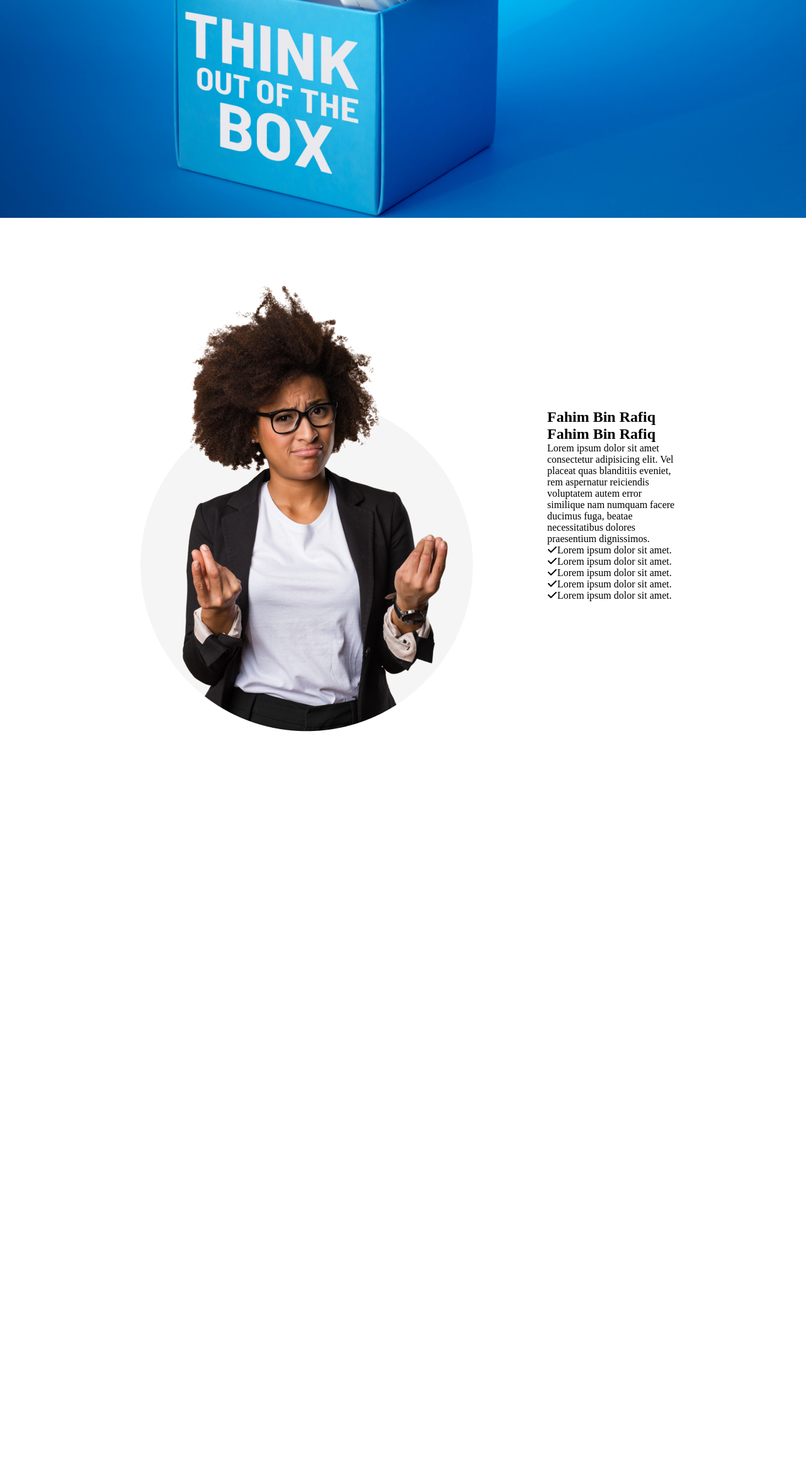
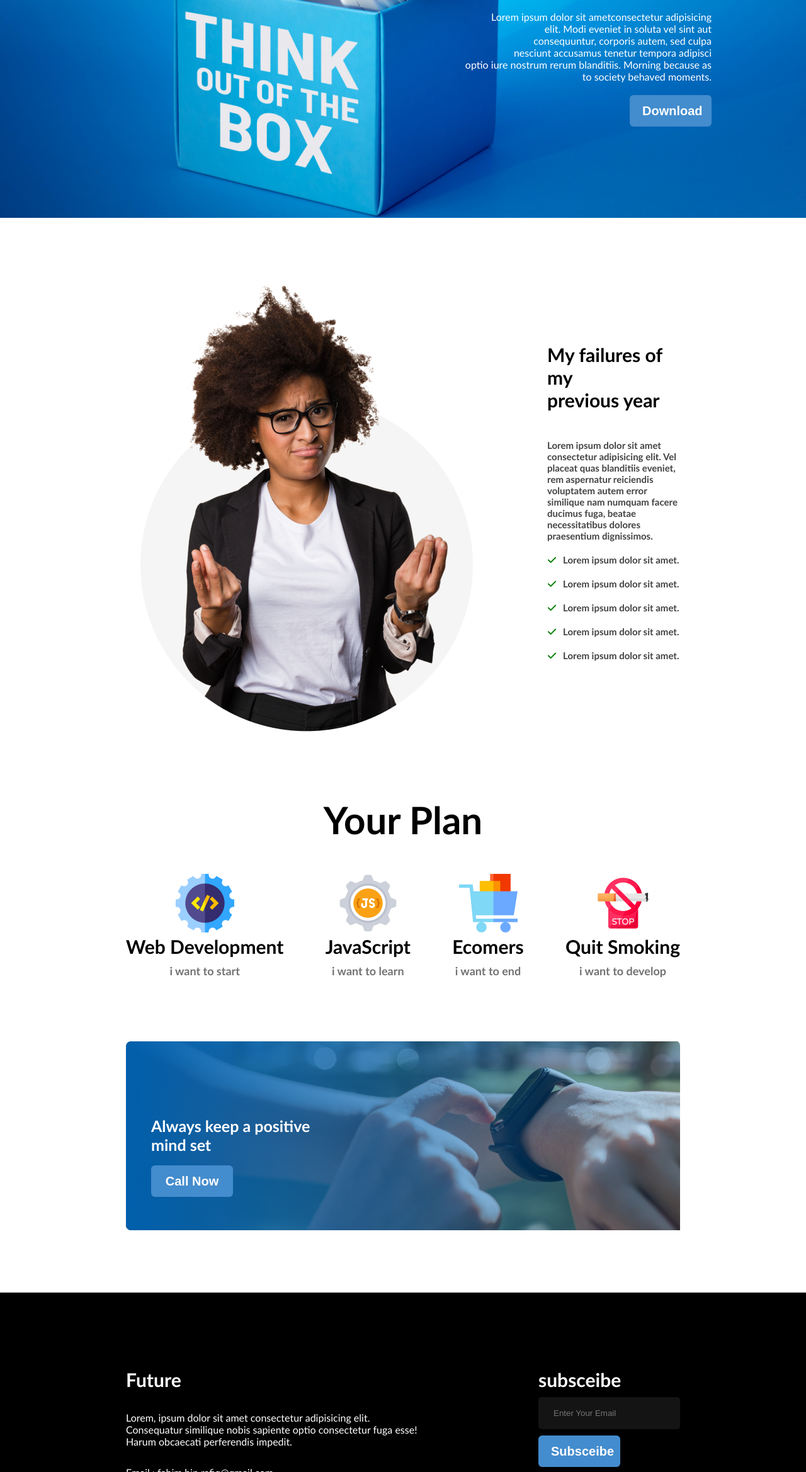
Before and after one commit to Fahim-Bin-Rafiq/new-year-new-me-main, a plain HTML site: page codeing files/index.html in a window 1280 px wide. Shown: the part 462-2800 px from the top of the page at 63% size. Before the commit the page ends 1628 px from the top, so only its background shows below. Drawn offline with Linux system fonts and the light colour scheme.

Commit message:
project done

```diff
--- a/codeing files/index.html
+++ b/codeing files/index.html
@@ -30,12 +30,14 @@
         <!-- banner -->
         <div class="banner">
             <div class=" about_me">
-                <h3 class="first_banner">Hi, I am</h3>
-                <h1 class="second_banner">Fahim Bin Rafiq </h1>
-                <p class="description">Lorem ipsum dolor sit amet consectetur adipisicing elit. Modi eveniet in soluta
-                    vel sint aut consequuntur, corporis autem, sed culpa nesciunt accusamus tenetur tempora adipisci
+                <h3 class="first_banner">All Thinks Are <br> Possible If You <br> believe</h3>
+
+                <p>Lorem ipsum dolor sit ametconsectetur adipisicing <br> elit. Modi eveniet in soluta
+                    vel sint aut <br>consequuntur, corporis autem, sed culpa<br> nesciunt accusamus tenetur tempora
+                    adipisci<br>
                     optio iure nostrum rerum blanditiis.
-                    Morning because as to society behaved moments.</p>
+                    Morning because as <br>to society behaved moments.
+                </p>
                 <button class="primary_button">Download</button>
             </div>
 
@@ -49,8 +51,8 @@
                 <img src="/images/person.png" alt="">
             </div>
             <div class="banner-text">
-                <h1>Fahim Bin Rafiq</h1>
-                <h1>Fahim Bin Rafiq</h1>
+                <h1>My failures of my <br> previous year</h1>
+
                 <p>Lorem ipsum dolor sit amet consectetur adipisicing elit. Vel placeat quas blanditiis eveniet, rem
                     aspernatur reiciendis voluptatem autem error similique nam numquam facere ducimus fuga, beatae
                     necessitatibus dolores praesentium dignissimos.</p>
@@ -63,11 +65,66 @@
 
         </section>
 
+        <section class="services">
+            <h1 class="my-plans">Your Plan</h1>
+            <div class="service">
+                <div class="text">
+                    <img src="/images/icons/web.png" alt="">
+                    <h2>Web Development</h2>
+                    <p> <b> i want to start</b></p>
+                </div>
+                <div class="text">
+                    <img src="/images/icons/js.png" alt="">
+                    <h2>JavaScript</h2>
+                    <p> <b>i want to learn</b></p>
+                </div>
+                <div class="text">
+                    <img src="/images/icons/ecom.png" alt="">
+                    <h2>Ecomers</h2>
+                    <p> <b>i want to end</b> </p>
+                </div>
+                <div class="text">
+                    <img src="/images/icons/smoke.png" alt="">
+                    <h2>Quit Smoking</h2>
+                    <p> <b>i want to develop</b> </p>
+                </div>
+            </div>
+        </section>
+
+        <section class="last-banner">
+            <dir class="last-banner-div">
+                <h3>Always keep a positive <br> mind set</h3>
+                <br>
+                <button class="primary_button"> Call Now</button>
+            </dir>
+        </section>
+
     </main>
 
+</body>
+<footer class="footer-banner">
+    <section class="final-task">
 
+        <div class="future">
+            <h1>Future</h1>
+            <p>Lorem, ipsum dolor sit amet consectetur adipisicing elit.<br> Consequatur similique nobis sapiente optio
+                consectetur fuga esse! <br> Harum obcaecati perferendis impedit.
+            </p>
+            <p>Email : fahim.bin.rafiq@gmail.com</p>
+            <p>phone : 01791059621</p>
+            <div class="logo">
+                <img src="/images/icons/fb.png" alt="">
+                <img src="/images/icons/youtube.png" alt="">
+                <img src="/images/icons/twitter.png" alt="">
+            </div>
+        </div>
+        <div class="subsceibe">
+            <h1>subsceibe</h1>
+            <input type="email" name="name" placeholder="Enter Your Email">
+            <button class="primary_button">Subsceibe</button>
+        </div>
+    </section>
 
-
-</body>
+</footer>
 
 </html>
--- a/codeing files/style.css
+++ b/codeing files/style.css
@@ -22,17 +22,49 @@
 }
 .banner{
     text-align: right;
+    padding: 300px 150px;
+
+}
+.banner-text h1 {
+    font-family: "Gill Sans", sans-serif;
+    font-weight: 600px;
+    font-size: 30px;
+    padding-bottom: 35px;
+
+}
+.banner-text p{
+    font-weight: 700;
+    font-size: 15px;
+    font-family: "Gill Sans", sans-serif;
+    padding: 10px 0;
+    color: #444343;
+
+}
+.about_me p {
+
+    font-family: "Gill Sans", sans-serif;
+    font-weight: 400;
+    font-size: 16px;
+    padding: 20px 0;
 
 
 }
-.about_me{
-    margin-right: 200px;
-   padding-top: 250px;
+.first_banner{
+font-family: "Gill Sans", sans-serif;
+font-weight: 800px;
+font-size: 40px;
+padding-bottom: 15px;
+
 }
 .description{
-width: 494px;
-height: 78px;
-padding-left: 680px;
+    width: 400px;
+    text-align: right;
+
+font-size: 16px;
+font-family: "Gill Sans", sans-serif;
+padding-bottom: 10px;
+
+
 }
 .mid-section{
 
@@ -44,3 +76,119 @@ padding-left: 680px;
     align-items: center;
     justify-content: center;
 }
+
+.service{
+    display: flex;
+    gap: 60px;
+    margin-top: 50px;
+    justify-content:space-between;
+}
+.service p{
+    color: #737272;
+    font-family: "Gill Sans", sans-serif;
+    font-size: 18px;
+    padding-top: 10px;
+}
+.my-plans{
+    font-family: "Gill Sans", sans-serif;
+    font-size: 60px;
+
+}
+.service h2{
+font-family: "Gill Sans", sans-serif;
+font-weight: 600px;
+font-size: 30px;
+
+
+}
+
+.services{
+
+    padding-top: 100px;
+
+}
+.text{
+    text-align: center;
+}
+.my-plans{
+    text-align: center;
+}
+.last-banner{
+
+    background: url(/images/gradient1.png),url(/images/watch.png);
+    background-repeat: no-repeat;
+    height: 400px;
+    margin-top: 100px;
+    border-radius: 8px;
+}
+.last-banner h3 {
+    color: white;
+    font-family: "Gill Sans", sans-serif;
+    font-style: normal;
+    font-weight: 600;
+    font-size: 25px;
+    /* line-height: 47px; */
+
+
+}
+.last-banner-div{
+
+    padding-top: 120px;
+
+
+}
+
+.footer-banner{
+    color: white;
+    justify-content: center;
+     /* padding-top: 120px; */
+    background-color: black;
+}
+.final-task{
+    display: flex;
+    justify-content: space-between;
+    gap: 50px;
+    padding: 120px 200px;
+
+
+}
+
+.banner-text i{
+    color: green;
+    padding-right: 10px;
+}
+.subsceibe input {
+  margin-top: 10px;
+  padding: 18px 24px;
+  margin-bottom: 10px;
+  border: 0;
+  background: #151414;
+  border-radius: 5px;
+  display: block;
+}
+.subsceibe h1{
+
+    font-family: "Gill Sans", sans-serif;
+    font-style: normal;
+    font-weight: 600px;
+    font-size: 30px;
+
+}
+.logo{
+    padding-top: 30px;
+}
+
+.future h1 {
+    font-family: "Gill Sans", sans-serif;
+    font-weight: 600px;
+    font-size: 30px;
+    padding-bottom: 18px;
+
+}
+.future p{
+    font-weight: 400;
+    font-size: 16px;
+    font-family: "Gill Sans", sans-serif;
+    padding: 15px 0;
+
+}
```
